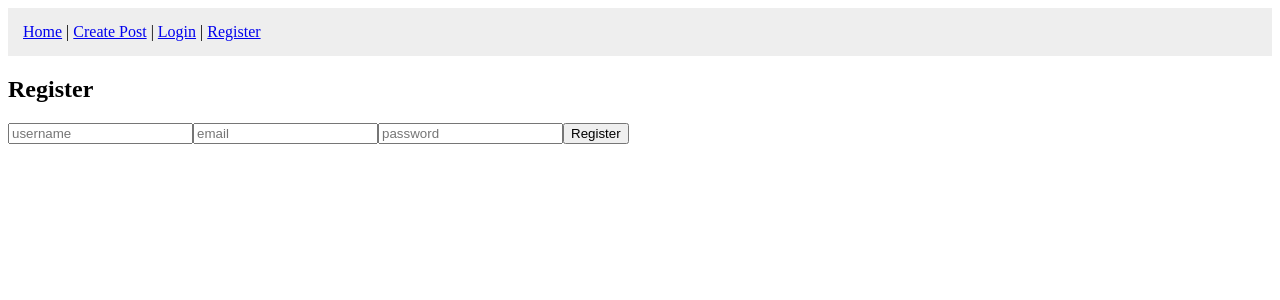
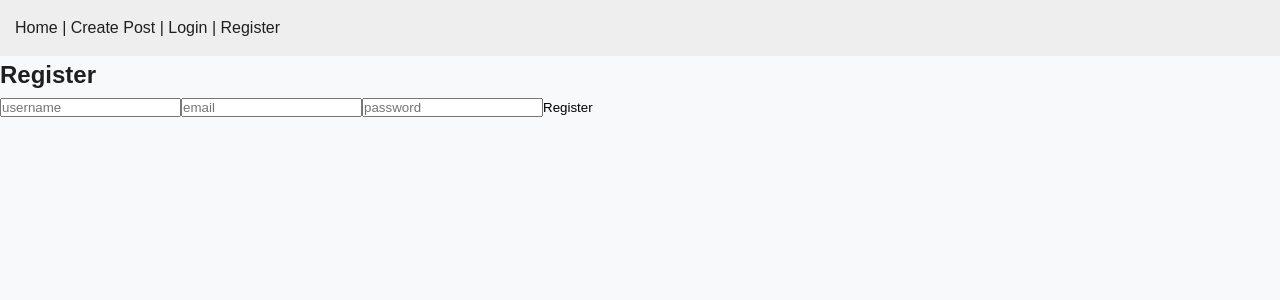
Before and after one commit to maynkxx/LinkRead, a React (Vite) app in the folder frontend/: page /register in a window 1280 px wide. Shown: the top 300 px of the page. Built offline with nearby package versions, Linux system fonts and the light colour scheme.

Commit message:
fix: connect index.css and ensure global styles load correctly

```diff
--- /dev/null
+++ b/frontend/src/index.css
@@ -0,0 +1,112 @@
+
+*, *::before, *::after {
+  margin: 0;
+  padding: 0;
+  box-sizing: border-box;
+}
+
+html {
+  font-size: 16px;
+  scroll-behavior: smooth;
+}
+
+body {
+  font-family: Arial, sans-serif;
+  background-color: #f8f9fa;
+  color: #1f1f1f;
+  line-height: 1.6;
+  -webkit-font-smoothing: antialiased;
+}
+
+
+a {
+  color: inherit;
+  text-decoration: none;
+}
+
+button {
+  cursor: pointer;
+  border: none;
+  background: none;
+}
+
+
+.container {
+  max-width: 1200px;
+  margin: 0 auto;
+  padding: 0 1.25rem; /* 20px */
+}
+
+/* FLEX */
+.flex { display: flex; }
+.flex-col { flex-direction: column; }
+.items-center { align-items: center; }
+.justify-between { justify-content: space-between; }
+.justify-center { justify-content: center; }
+.gap-2 { gap: 0.5rem; }
+.gap-4 { gap: 1rem; }
+.gap-6 { gap: 1.5rem; }
+
+.grid { display: grid; }
+
+/* UTILITIES */
+.hidden { display: none; }
+.text-center { text-align: center; }
+
+
+
+.text-sm { font-size: 0.875rem; }
+.text-lg { font-size: 1.125rem; }
+.text-xl { font-size: 1.25rem; }
+.text-2xl { font-size: 1.5rem; }
+.text-3xl { font-size: 1.875rem; font-weight: 700; }
+
+/* BUTTON */
+.btn {
+  padding: 0.6rem 1.2rem;
+  border-radius: 6px;
+  font-weight: 600;
+  transition: 0.2s ease;
+}
+
+.btn-primary {
+  background: #2563eb;
+  color: white;
+}
+.btn-primary:hover {
+  background: #1d4ed8;
+}
+
+/* INPUT */
+.input {
+  width: 100%;
+  padding: 0.75rem 1rem;
+  border-radius: 6px;
+  border: 1px solid #d1d5db;
+  background: white;
+}
+.input:focus {
+  outline: none;
+  border-color: #2563eb;
+  box-shadow: 0 0 0 3px rgba(37, 99, 235, 0.15);
+}
+
+/* CARD */
+.card {
+  background: white;
+  border-radius: 10px;
+  padding: 1.5rem;
+  border: 1px solid #e5e7eb;
+  box-shadow: 0 2px 5px rgba(0,0,0,0.05);
+}
+
+
+@media (max-width: 768px) {
+  .container {
+    padding: 0 1rem;
+  }
+
+  .text-3xl {
+    font-size: 1.5rem;
+  }
+}
--- a/frontend/src/main.jsx
+++ b/frontend/src/main.jsx
@@ -1,5 +1,7 @@
 import React from "react";
 import ReactDOM from "react-dom/client";
 import App from "./App";
+import './index.css';
+
 
 ReactDOM.createRoot(document.getElementById("root")).render(<App />);
```
